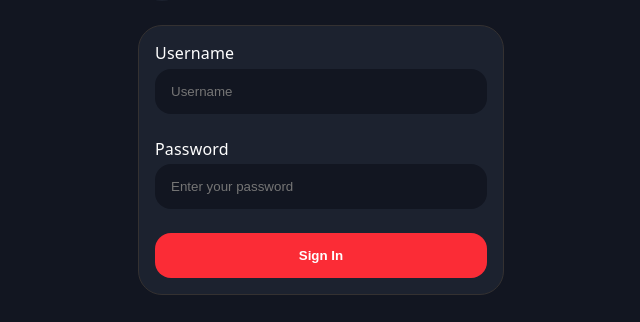
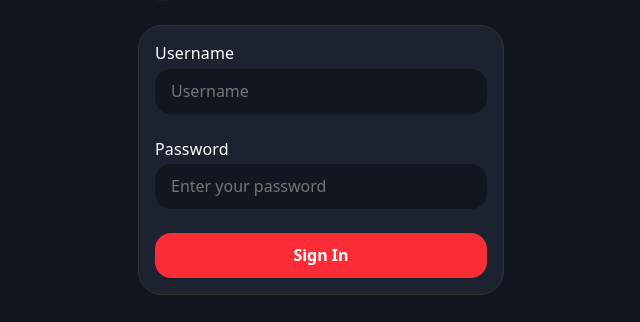
Before and after one commit to Cknrf/IndepenSense-Web, a React (Vite) app in the folder IndepenSense-Web/: page /signin in a window 1280 px wide. Shown: the part 299-621 px from the top of the page, without its empty margins (319-959 px from the left). Built offline with nearby package versions, Linux system fonts and the light colour scheme; no server answers; what @capacitor/core would draw is missing.

Commit message:
fixed: auto focus input behavior in ios

```diff
--- a/IndepenSense-Web/src/index.css
+++ b/IndepenSense-Web/src/index.css
@@ -59,6 +59,12 @@ body {
   margin: 0;
 }
 
+input,
+textarea,
+select {
+  font: inherit;
+}
+
 h1,
 h2 {
   font-family: var(--heading);
```
